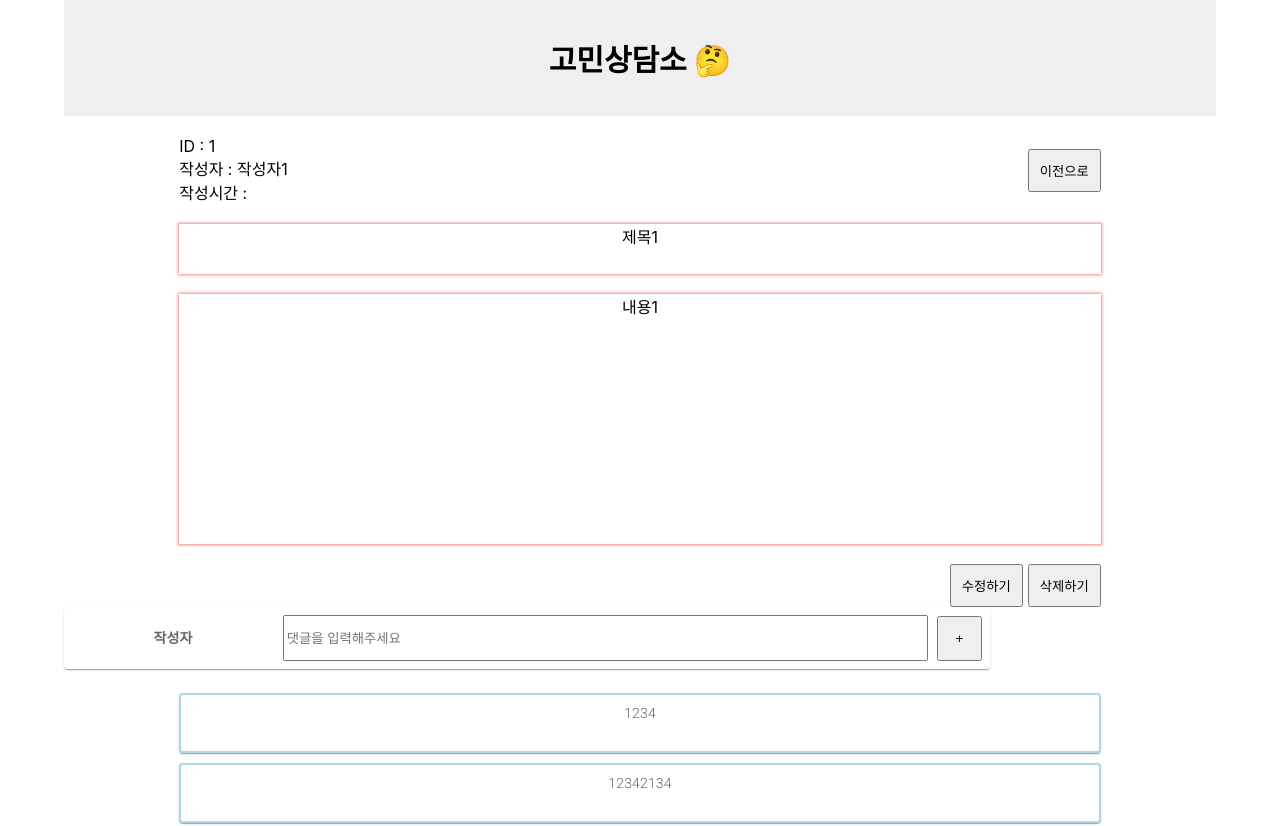
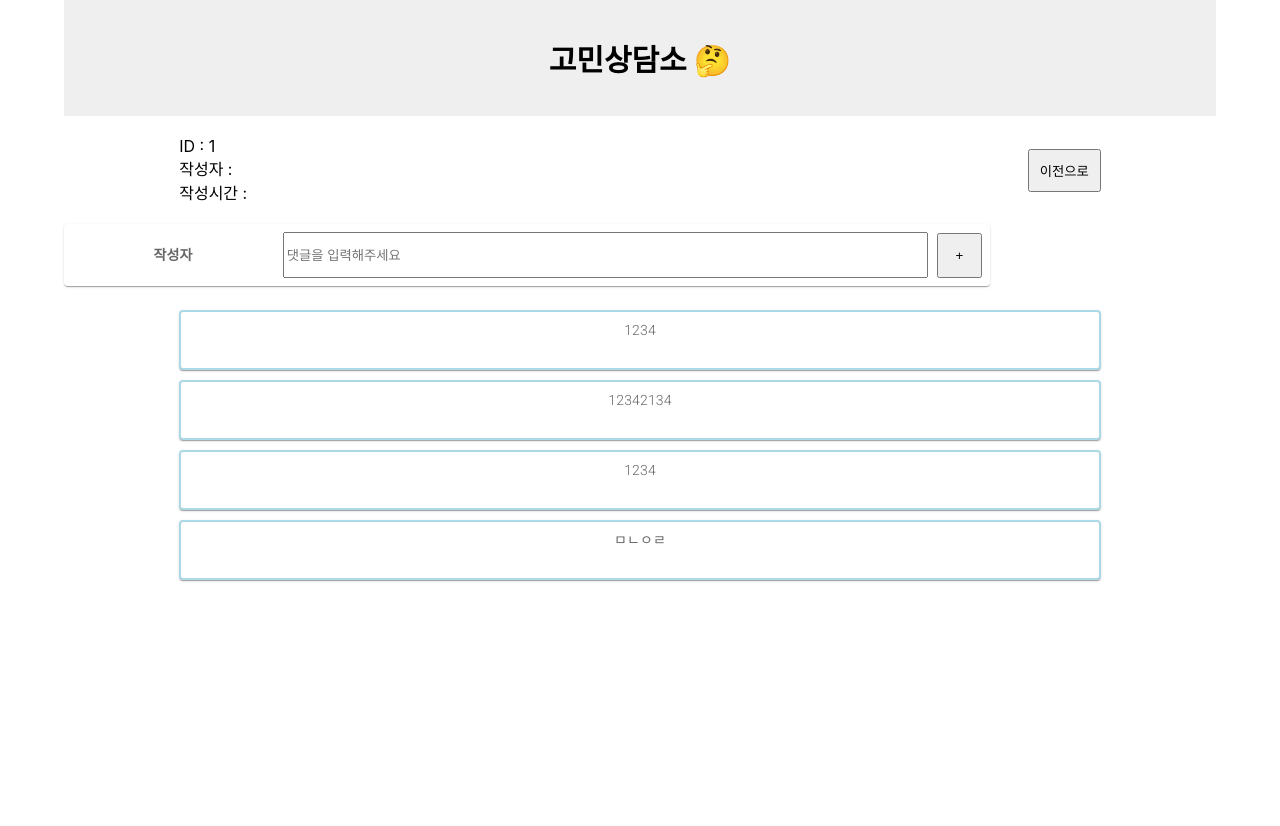
Before and after one commit to soyeon102/worry-share-project, a React (Create React App) app: page /detail/1 in a window 1280 px wide. Shown: the top 826 px of the page. After the commit the page ends 800 px from the top, so only its background shows below. Built offline with nearby package versions, Linux system fonts and the light colour scheme; data requests are answered from the project's data file.

Commit message:
수정토글 기능 수정, 삭제하기 이후 글 목록으로 이동

```diff
--- a/db.json
+++ b/db.json
@@ -1,25 +1,18 @@
 {
   "worries": [
     {
-      "user": "작성자1",
-      "title": "제목1",
-      "content": "내용1",
-      "id": 1,
-      "isDone": false
+      "user": "작2",
+      "title": "제2",
+      "content": "내2",
+      "isDone": false,
+      "id": 2
     },
     {
-      "user": "작성자2",
-      "title": "제목2",
-      "content": "내용2",
-      "id": 2,
-      "isDone": false
-    },
-    {
-      "user": "작성자3",
-      "title": "제목3",
-      "content": "내용3",
-      "id": 3,
-      "isDone": false
+      "user": "작3",
+      "title": "제3",
+      "content": "내3",
+      "isDone": false,
+      "id": 3
     }
   ],
   "comments": [
@@ -94,6 +87,22 @@
       "commentDate": "",
       "editCheck": false,
       "postId": "1"
+    },
+    {
+      "id": 10,
+      "commentUser": "",
+      "comment": "첫댓글",
+      "commentDate": "",
+      "editCheck": false,
+      "postId": "4"
+    },
+    {
+      "id": 11,
+      "commentUser": "",
+      "comment": "두번쨰",
+      "commentDate": "",
+      "editCheck": false,
+      "postId": "4"
     }
   ]
 }
--- a/src/components/WorryDetail.jsx
+++ b/src/components/WorryDetail.jsx
@@ -39,6 +39,8 @@ const WorryDetail = () => {
 
   const onClickDeleteButtonHandler = (WorryId) => {
     axios.delete(`http://localhost:3001/worries/${WorryId}`);
+    dispatch(__getWorries());
+    navigate("/list");
   };
 
   const onClickEditButtonHandler = () => {
@@ -47,7 +49,7 @@ const WorryDetail = () => {
   };
 
   const editHandler = (e) => {
-    console.log(e.target.value);
+    const { value, name } = e.target.value;
   };
   return (
     <>
@@ -76,36 +78,8 @@ const WorryDetail = () => {
           if (worry.isDone === false && worry.id == id) {
             return (
               <div key={worry.id}>
-                {" "}
-                <StTitle>{worry.title}</StTitle>
+                <div>
                   {editWorry ? (
-                  <textarea onChange={editHandler} />
-                ) : (
-                  <StContent>{worry.content}</StContent>
-                )}
-                <StButtonDiv>
-                  <StButton
-                    id={worry.id}
-                    onClick={() => {
-                      onClickEditButtonHandler();
-                    }}
-                  >
-                    수정하기
-                  </StButton>
-                  <StButton
-                    id={worry.id}
-                    onClick={() => {
-                      onClickDeleteButtonHandler(worry.id);
-                    }}
-                  >
-                    삭제하기
-                  </StButton>
-                </StButtonDiv>
-              </div>
-            );
-          }
-          if (worry.isDone === true && worry.id == id) {
-            return (
                     <StEditContent key={worry.id}>
                       <StBox
                         component="form"
@@ -132,18 +106,75 @@ const WorryDetail = () => {
                       </StBox>
                       <StButtonDiv>
                         <StButton
-                    id={id}
+                          id={worry.id}
                           onClick={() => {
-                      setEditWorry({ ...worry, isDone: false });
-                      onClickEditButtonHandler(editWorry);
+                            onClickEditButtonHandler();
                           }}
                         >
                           수정완료
                         </StButton>
                       </StButtonDiv>
                     </StEditContent>
+                  ) : (
+                    <div>
+                      <StTitle>{worry.title}</StTitle>
+                      <StContent>{worry.content}</StContent>
+                      <StButtonDiv>
+                        <StButton
+                          id={worry.id}
+                          onClick={() => {
+                            onClickEditButtonHandler();
+                          }}
+                        >
+                          수정하기
+                        </StButton>
+                        <StButton
+                          id={worry.id}
+                          onClick={() => {
+                            onClickDeleteButtonHandler(worry.id);
+                          }}
+                        >
+                          삭제하기
+                        </StButton>
+                      </StButtonDiv>
+                    </div>
+                  )}
+                </div>
+              </div>
             );
           }
+          // if (worry.isDone === true && worry.id == id) {
+          //   return (
+          //     <StEditContent key={worry.id}>
+          //       <StBox
+          //         component="form"
+          //         sx={{
+          //           "& .MuiTextField-root": { m: 1, width: "108ch" },
+          //         }}
+          //         noValidate
+          //         autoComplete="off"
+          //       >
+          //         <TextField
+          //           id="outlined-multiline-static"
+          //           label="제목 수정"
+          //           multiline
+          //           rows={1}
+          //           defaultValue={worry.title}
+          //         />{" "}
+          //         <TextField
+          //           id="outlined-multiline-static"
+          //           label="게시글 수정"
+          //           multiline
+          //           rows={10}
+          //           defaultValue={worry.content}
+          //         />
+          //       </StBox>
+          //       <StButtonDiv>
+          //         <StButton>수정완료</StButton>
+          //       </StButtonDiv>
+          //     </StEditContent>
+          //   );
+          // }
         })}
       </div>
     </>
@@ -196,11 +227,6 @@ const StButtonDiv = styled.div`
   margin: 0px auto;
 `;
 
-const StContainer = styled.div`
-  display: flex;
-  flex-direction: column;
-`;
-
 const StEditContent = styled.div`
   display: flex;
   flex-direction: column;
@@ -213,3 +239,7 @@ const StBox = styled(Box)`
   flex-direction: column;
   justify-content: flex-end;
 `;
+
+const StTextArea = styled.textarea`
+  width: 80%;
+`;
```
Lines whose indentation alone changed are shown as unchanged.
